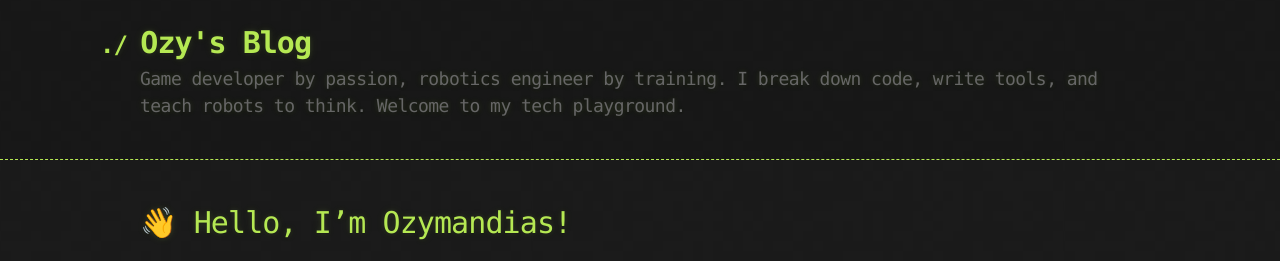
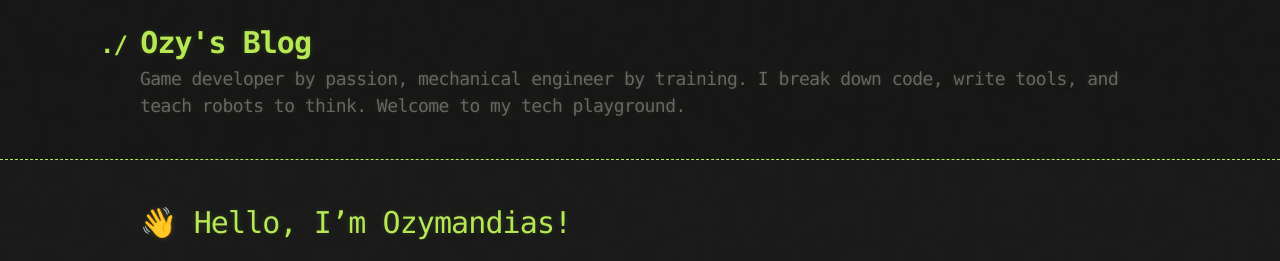
Before and after one commit to aquarius2019/aquarius2019.github.io, a Jekyll site: the page built from index.md, in a window 1280 px wide. Shown: the top 261 px of the page. Built offline with Jekyll 4.4.1, drawn with Linux system fonts in a browser that asks for light colours; our own code applies the rules of GitHub Pages for plain Markdown files.

Commit message:
modified desc

```diff
--- a/_config.yml
+++ b/_config.yml
@@ -21,7 +21,7 @@
 title: Ozy's Blog
 email: alayakiire@gmail.com
 description: >-
-  Game developer by passion, robotics engineer by training.
+  Game developer by passion, mechanical engineer by training.
   I break down code, write tools, and teach robots to think.
   Welcome to my tech playground.
 baseurl: ""
```
